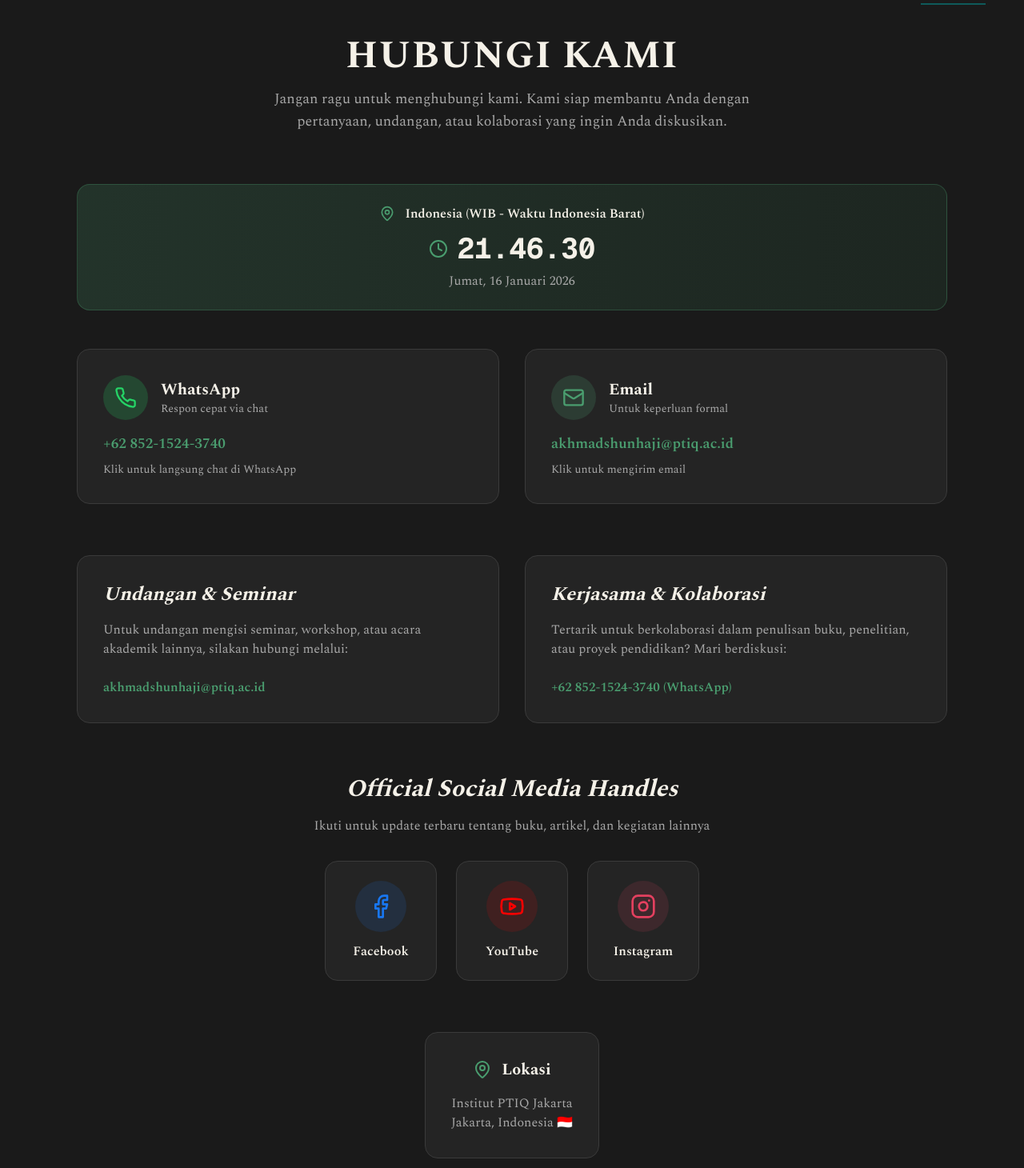
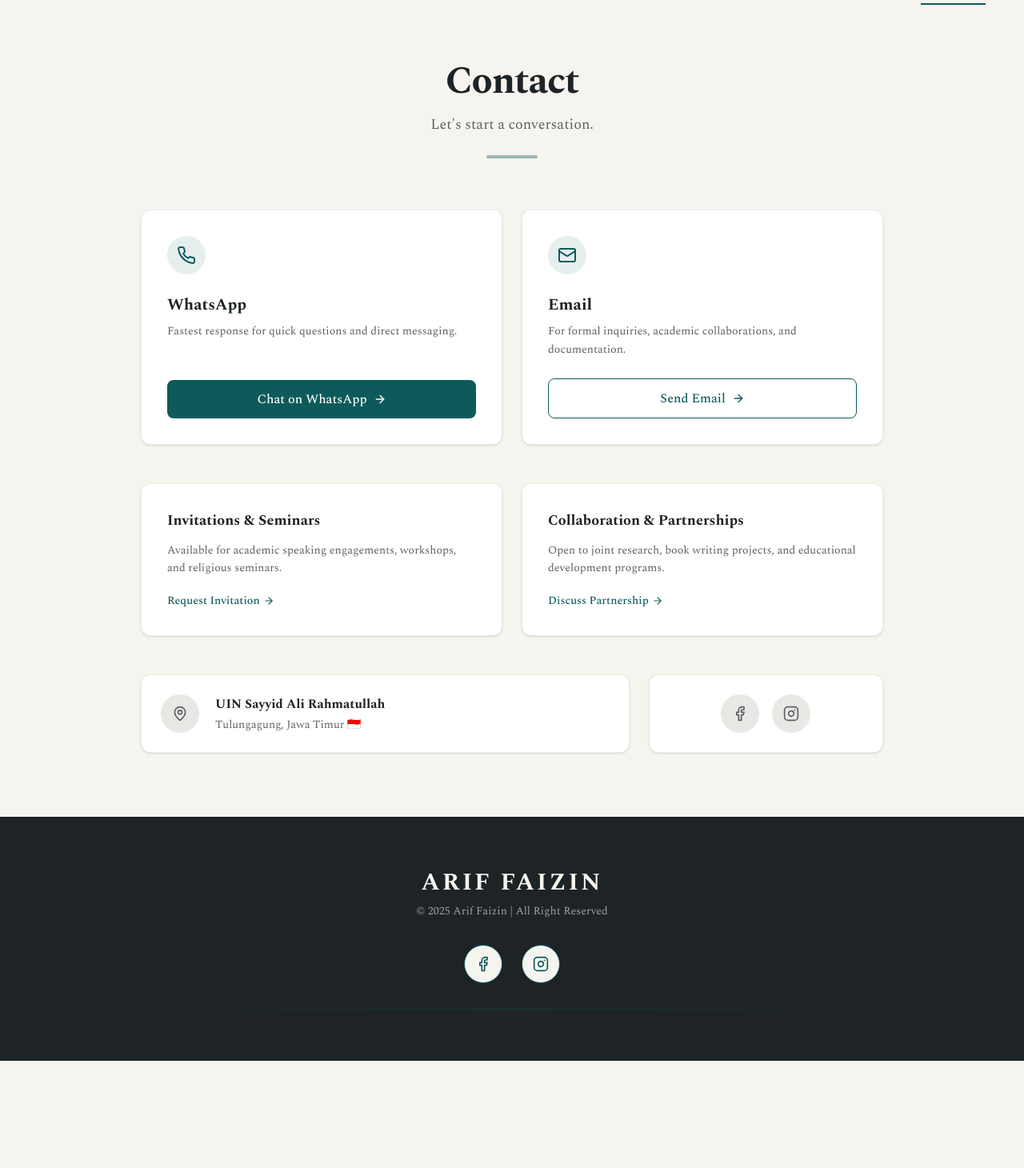
Before and after one commit to AhmadDzulfikar/Arif_Faizin_Portof, a Next.js app: page /contact in a window 1280 px wide. Shown: the part 50-1510 px from the top of the page at 80% size. After the commit the page ends 1376 px from the top, so only its background shows below. Built offline with nearby package versions, Linux system fonts and the light colour scheme.

Commit message:
redesign contact page

```diff
--- a/app/contact/page.tsx
+++ b/app/contact/page.tsx
@@ -1,33 +1,11 @@
 "use client"
 
 import { motion } from "framer-motion"
-import { Facebook, Youtube, Instagram, Mail, Phone, MapPin, Clock } from "lucide-react"
-import { useEffect, useState } from "react"
+import { Facebook, Instagram, Mail, Phone, MapPin, ArrowRight } from "lucide-react"
 import { Navbar } from "@/components/navbar"
 import { Footer } from "@/components/footer"
 
 const EASE_OUT: [number, number, number, number] = [0.16, 1, 0.3, 1]
-
-const socialLinks = [
-  {
-    icon: Facebook,
-    href: "https://www.facebook.com/shunhaji_09/",
-    label: "Facebook",
-    color: "#1877F2",
-  },
-  {
-    icon: Youtube,
-    href: "https://www.youtube.com/@AkhmadShunhaji",
-    label: "YouTube",
-    color: "#FF0000",
-  },
-  {
-    icon: Instagram,
-    href: "https://www.instagram.com/shunhaji_09/",
-    label: "Instagram",
-    color: "#E4405F",
-  },
-]
 
 const containerVariants = {
   hidden: { opacity: 0 },
@@ -41,299 +19,148 @@ const containerVariants = {
 }
 
 const itemVariants = {
-  hidden: { opacity: 0, y: 30 },
+  hidden: { opacity: 0, y: 20 },
   visible: {
     opacity: 1,
     y: 0,
     transition: {
-      duration: 0.6,
+      duration: 0.5,
       ease: EASE_OUT,
     },
   },
 }
 
-const cardVariants = {
-  hidden: { opacity: 0, scale: 0.95 },
-  visible: {
-    opacity: 1,
-    scale: 1,
-    transition: {
-      duration: 0.5,
-      ease: EASE_OUT,
-    },
-  },
-  hover: {
-    y: -8,
-    transition: {
-      duration: 0.3,
-    },
-  },
-}
-
 export default function ContactPage() {
-  const [indonesiaTime, setIndonesiaTime] = useState<string>("")
-  const [currentDate, setCurrentDate] = useState<string>("")
-
-  useEffect(() => {
-    const updateTime = () => {
-      const now = new Date()
-      const options: Intl.DateTimeFormatOptions = {
-        timeZone: "Asia/Jakarta",
-        hour: "2-digit",
-        minute: "2-digit",
-        second: "2-digit",
-        hour12: false,
-      }
-      const dateOptions: Intl.DateTimeFormatOptions = {
-        timeZone: "Asia/Jakarta",
-        weekday: "long",
-        year: "numeric",
-        month: "long",
-        day: "numeric",
-      }
-      setIndonesiaTime(now.toLocaleTimeString("id-ID", options))
-      setCurrentDate(now.toLocaleDateString("id-ID", dateOptions))
-    }
-
-    updateTime()
-    const interval = setInterval(updateTime, 1000)
-    return () => clearInterval(interval)
-  }, [])
-
   return (
-    <div className="min-h-screen bg-[#1a1a1a]">
+    <div className="min-h-screen bg-background text-foreground font-serif selection:bg-primary/20">
       <Navbar />
 
-      <main className="pt-24 pb-20">
-        <div className="max-w-6xl mx-auto px-8">
+      <main className="pt-32 pb-20">
+        <div className="max-w-5xl mx-auto px-6 md:px-12">
+
           {/* Header */}
           <motion.div
             className="text-center mb-16"
-            initial={{ opacity: 0, y: -20 }}
+            initial={{ opacity: 0, y: 20 }}
             animate={{ opacity: 1, y: 0 }}
-            transition={{ duration: 0.6 }}
+            transition={{ duration: 0.6, ease: EASE_OUT }}
           >
-            <motion.h1
-              className="text-4xl md:text-5xl font-bold text-[#f5f1e8] mb-4 uppercase tracking-wide"
-              initial={{ opacity: 0, y: -30 }}
-              animate={{ opacity: 1, y: 0 }}
-              transition={{ duration: 0.6, delay: 0.1 }}
-            >
-              Hubungi Kami
-            </motion.h1>
-            <motion.p
-              className="text-[#a8a8a8] text-lg max-w-2xl mx-auto"
-              initial={{ opacity: 0 }}
-              animate={{ opacity: 1 }}
-              transition={{ duration: 0.6, delay: 0.2 }}
-            >
-              Jangan ragu untuk menghubungi kami. Kami siap membantu Anda dengan pertanyaan,
-              undangan, atau kolaborasi yang ingin Anda diskusikan.
-            </motion.p>
+            <h1 className="text-4xl md:text-5xl font-bold tracking-tight mb-4">Contact</h1>
+            <p className="text-lg text-muted-foreground mb-6">Let's start a conversation.</p>
+            <div className="w-16 h-1 bg-primary/40 mx-auto rounded-full" />
           </motion.div>
 
-          {/* Indonesia Time Card */}
+          {/* Primary Methods */}
           <motion.div
-            className="mb-12"
-            variants={cardVariants}
-            initial="hidden"
-            animate="visible"
-          >
-            <div className="bg-gradient-to-r from-[#4a9d6f]/20 to-[#2d5a3f]/20 border border-[#4a9d6f]/30 rounded-2xl p-6 text-center">
-              <div className="flex items-center justify-center gap-3 mb-3">
-                <MapPin className="w-5 h-5 text-[#4a9d6f]" />
-                <span className="text-[#f5f1e8] font-semibold">Indonesia (WIB - Waktu Indonesia Barat)</span>
-              </div>
-              <div className="flex items-center justify-center gap-3">
-                <Clock className="w-6 h-6 text-[#4a9d6f]" />
-                <span className="text-3xl md:text-4xl font-bold text-[#f5f1e8] font-mono">
-                  {indonesiaTime || "--:--:--"}
-                </span>
-              </div>
-              <p className="text-[#a8a8a8] mt-2">{currentDate || "Loading..."}</p>
-            </div>
-          </motion.div>
-
-          {/* Contact Cards Grid */}
-          <motion.div
-            className="grid grid-cols-1 md:grid-cols-2 gap-8 mb-16"
+            className="grid grid-cols-1 md:grid-cols-2 gap-6 mb-12"
             variants={containerVariants}
             initial="hidden"
             animate="visible"
           >
-            {/* WhatsApp Card */}
-            <motion.a
-              href="https://wa.me/6285215243740"
-              target="_blank"
-              rel="noopener noreferrer"
-              className="group bg-[#242424] rounded-2xl p-8 border border-[#3a3a3a] hover:border-[#25D366] transition-all duration-300"
-              variants={cardVariants}
-              whileHover="hover"
-            >
-              <div className="flex items-center gap-4 mb-4">
-                <div className="w-14 h-14 bg-[#25D366]/20 rounded-full flex items-center justify-center group-hover:bg-[#25D366]/30 transition-colors">
-                  <Phone className="w-7 h-7 text-[#25D366]" />
-                </div>
-                <div>
-                  <h3 className="text-xl font-bold text-[#f5f1e8]">WhatsApp</h3>
-                  <p className="text-[#a8a8a8] text-sm">Respon cepat via chat</p>
-                </div>
+            {/* WhatsApp */}
+            <motion.div variants={itemVariants} className="group flex flex-col items-start p-8 bg-card border border-border/60 rounded-xl shadow-sm hover:shadow-lg hover:-translate-y-1 transition-all duration-300">
+              <div className="w-12 h-12 bg-primary/10 rounded-full flex items-center justify-center text-primary mb-6 group-hover:bg-primary group-hover:text-primary-foreground transition-colors duration-300">
+                <Phone size={24} />
               </div>
-              <p className="text-[#4a9d6f] font-semibold text-lg group-hover:text-[#25D366] transition-colors">
-                +62 852-1524-3740
-              </p>
-              <p className="text-[#a8a8a8] text-sm mt-2">
-                Klik untuk langsung chat di WhatsApp
-              </p>
-            </motion.a>
+              <h3 className="text-xl font-bold mb-2 text-foreground">WhatsApp</h3>
+              <p className="text-muted-foreground mb-6 text-sm leading-relaxed">Fastest response for quick questions and direct messaging.</p>
 
-            {/* Email Card */}
-            <motion.a
-              href="mailto:akhmadshunhaji@ptiq.ac.id"
-              className="group bg-[#242424] rounded-2xl p-8 border border-[#3a3a3a] hover:border-[#4a9d6f] transition-all duration-300"
-              variants={cardVariants}
-              whileHover="hover"
-            >
-              <div className="flex items-center gap-4 mb-4">
-                <div className="w-14 h-14 bg-[#4a9d6f]/20 rounded-full flex items-center justify-center group-hover:bg-[#4a9d6f]/30 transition-colors">
-                  <Mail className="w-7 h-7 text-[#4a9d6f]" />
-                </div>
-                <div>
-                  <h3 className="text-xl font-bold text-[#f5f1e8]">Email</h3>
-                  <p className="text-[#a8a8a8] text-sm">Untuk keperluan formal</p>
-                </div>
+              <a
+                href="https://wa.me/6285215243740"
+                target="_blank"
+                rel="noopener noreferrer"
+                className="mt-auto w-full inline-flex items-center justify-center gap-2 px-6 py-3 bg-primary text-primary-foreground rounded-lg font-medium hover:bg-primary/90 transition-all duration-300"
+              >
+                Chat on WhatsApp <ArrowRight size={16} />
+              </a>
+            </motion.div>
+
+            {/* Email */}
+            <motion.div variants={itemVariants} className="group flex flex-col items-start p-8 bg-card border border-border/60 rounded-xl shadow-sm hover:shadow-lg hover:-translate-y-1 transition-all duration-300">
+              <div className="w-12 h-12 bg-primary/10 rounded-full flex items-center justify-center text-primary mb-6 group-hover:bg-primary group-hover:text-primary-foreground transition-colors duration-300">
+                <Mail size={24} />
               </div>
-              <p className="text-[#4a9d6f] font-semibold text-lg break-all">
-                akhmadshunhaji@ptiq.ac.id
-              </p>
-              <p className="text-[#a8a8a8] text-sm mt-2">
-                Klik untuk mengirim email
-              </p>
-            </motion.a>
+              <h3 className="text-xl font-bold mb-2 text-foreground">Email</h3>
+              <p className="text-muted-foreground mb-6 text-sm leading-relaxed">For formal inquiries, academic collaborations, and documentation.</p>
+
+              <a
+                href="mailto:akhmadshunhaji@ptiq.ac.id"
+                className="mt-auto w-full inline-flex items-center justify-center gap-2 px-6 py-3 bg-card border border-primary text-primary rounded-lg font-medium hover:bg-primary/5 transition-all duration-300"
+              >
+                Send Email <ArrowRight size={16} />
+              </a>
+            </motion.div>
           </motion.div>
 
-          {/* Enquiries Section */}
+          {/* Secondary Enquiries */}
           <motion.div
-            className="grid grid-cols-1 md:grid-cols-2 gap-8 mb-16"
+            className="grid grid-cols-1 md:grid-cols-2 gap-6 mb-12"
             variants={containerVariants}
             initial="hidden"
             whileInView="visible"
             viewport={{ once: true }}
           >
-            {/* Speaking & Invitation */}
-            <motion.div
-              className="bg-[#242424] rounded-2xl p-8 border border-[#3a3a3a]"
-              variants={itemVariants}
-            >
-              <h3 className="text-2xl font-bold text-[#f5f1e8] mb-4 italic">
-                Undangan & Seminar
-              </h3>
-              <p className="text-[#a8a8a8] mb-6">
-                Untuk undangan mengisi seminar, workshop, atau acara akademik lainnya,
-                silakan hubungi melalui:
+            {/* Speaking */}
+            <motion.div variants={itemVariants} className="p-8 bg-card border border-border/60 rounded-xl shadow-sm hover:border-primary/30 transition-colors">
+              <h3 className="text-lg font-bold mb-3 text-foreground">Invitations & Seminars</h3>
+              <p className="text-muted-foreground bg-transparent text-sm leading-relaxed mb-4">
+                Available for academic speaking engagements, workshops, and religious seminars.
               </p>
-              <a
-                href="mailto:akhmadshunhaji@ptiq.ac.id"
-                className="text-[#4a9d6f] hover:text-[#5ab87f] font-semibold transition-colors"
-              >
-                akhmadshunhaji@ptiq.ac.id
+              <a href="mailto:akhmadshunhaji@ptiq.ac.id" className="text-primary font-medium text-sm hover:underline decoration-1 underline-offset-4 inline-flex items-center gap-1">
+                Request Invitation <ArrowRight size={14} />
               </a>
             </motion.div>
 
-            {/* Professional Enquiries */}
-            <motion.div
-              className="bg-[#242424] rounded-2xl p-8 border border-[#3a3a3a]"
-              variants={itemVariants}
-            >
-              <h3 className="text-2xl font-bold text-[#f5f1e8] mb-4 italic">
-                Kerjasama & Kolaborasi
-              </h3>
-              <p className="text-[#a8a8a8] mb-6">
-                Tertarik untuk berkolaborasi dalam penulisan buku, penelitian,
-                atau proyek pendidikan? Mari berdiskusi:
+            {/* Collaboration */}
+            <motion.div variants={itemVariants} className="p-8 bg-card border border-border/60 rounded-xl shadow-sm hover:border-primary/30 transition-colors">
+              <h3 className="text-lg font-bold mb-3 text-foreground">Collaboration & Partnerships</h3>
+              <p className="text-muted-foreground bg-transparent text-sm leading-relaxed mb-4">
+                Open to joint research, book writing projects, and educational development programs.
               </p>
-              <a
-                href="https://wa.me/6285215243740"
-                target="_blank"
-                rel="noopener noreferrer"
-                className="text-[#4a9d6f] hover:text-[#5ab87f] font-semibold transition-colors"
-              >
-                +62 852-1524-3740 (WhatsApp)
+              <a href="https://wa.me/6285215243740" className="text-primary font-medium text-sm hover:underline decoration-1 underline-offset-4 inline-flex items-center gap-1">
+                Discuss Partnership <ArrowRight size={14} />
               </a>
             </motion.div>
           </motion.div>
 
-          {/* Social Media Section */}
+          {/* Location & Social */}
           <motion.div
-            className="text-center"
+            className="grid grid-cols-1 md:grid-cols-3 gap-6"
             variants={containerVariants}
             initial="hidden"
             whileInView="visible"
             viewport={{ once: true }}
           >
-            <motion.h2
-              className="text-3xl font-bold text-[#f5f1e8] mb-4 italic"
-              variants={itemVariants}
-            >
-              Official Social Media Handles
-            </motion.h2>
-            <motion.p
-              className="text-[#a8a8a8] mb-8"
-              variants={itemVariants}
-            >
-              Ikuti untuk update terbaru tentang buku, artikel, dan kegiatan lainnya
-            </motion.p>
+            {/* Location */}
+            <motion.div variants={itemVariants} className="md:col-span-2 flex items-center gap-5 p-6 bg-card border border-border/60 rounded-xl shadow-sm hover:shadow-md transition-shadow">
+              <div className="flex-shrink-0 w-12 h-12 bg-muted rounded-full flex items-center justify-center text-muted-foreground">
+                <MapPin size={20} />
+              </div>
+              <div>
+                <h3 className="font-bold text-foreground mb-1">UIN Sayyid Ali Rahmatullah</h3>
+                <p className="text-sm text-muted-foreground">Tulungagung, Jawa Timur 🇮🇩</p>
+              </div>
+            </motion.div>
 
-            <motion.div
-              className="flex justify-center gap-6 flex-wrap"
-              variants={containerVariants}
-            >
-              {socialLinks.map((social) => (
-                <motion.a
-                  key={social.label}
-                  href={social.href}
-                  target="_blank"
-                  rel="noopener noreferrer"
-                  className="group flex flex-col items-center gap-3 p-6 bg-[#242424] rounded-2xl border border-[#3a3a3a] hover:border-[#4a9d6f] transition-all duration-300 min-w-[140px]"
-                  variants={cardVariants}
-                  whileHover="hover"
-                >
-                  <div
-                    className="w-16 h-16 rounded-full flex items-center justify-center transition-all duration-300"
-                    style={{ backgroundColor: `${social.color}20` }}
-                  >
-                    <social.icon
-                      className="w-8 h-8 transition-transform group-hover:scale-110"
-                      style={{ color: social.color }}
-                    />
-                  </div>
-                  <span className="text-[#f5f1e8] font-semibold">{social.label}</span>
-                </motion.a>
-              ))}
+            {/* Socials */}
+            <motion.div variants={itemVariants} className="md:col-span-1 flex items-center justify-center gap-4 p-6 bg-card border border-border/60 rounded-xl shadow-sm hover:shadow-md transition-shadow">
+              <a
+                href="/#"
+                className="w-12 h-12 flex items-center justify-center rounded-full bg-muted text-muted-foreground hover:bg-[#1877F2] hover:text-white transition-all duration-300"
+                aria-label="Facebook"
+              >
+                <Facebook size={20} />
+              </a>
+              <a
+                href="/#"
+                className="w-12 h-12 flex items-center justify-center rounded-full bg-muted text-muted-foreground hover:bg-[#E4405F] hover:text-white transition-all duration-300"
+                aria-label="Instagram"
+              >
+                <Instagram size={20} />
+              </a>
             </motion.div>
           </motion.div>
 
-          {/* Location Info */}
-          <motion.div
-            className="mt-16 text-center"
-            initial={{ opacity: 0, y: 20 }}
-            whileInView={{ opacity: 1, y: 0 }}
-            transition={{ duration: 0.6 }}
-            viewport={{ once: true }}
-          >
-            <div className="bg-[#242424] rounded-2xl p-8 border border-[#3a3a3a] inline-block">
-              <div className="flex items-center justify-center gap-3 mb-4">
-                <MapPin className="w-6 h-6 text-[#4a9d6f]" />
-                <h3 className="text-xl font-bold text-[#f5f1e8]">Lokasi</h3>
-              </div>
-              <p className="text-[#a8a8a8]">
-                Institut PTIQ Jakarta
-              </p>
-              <p className="text-[#a8a8a8]">
-                Jakarta, Indonesia 🇮🇩
-              </p>
-            </div>
-          </motion.div>
         </div>
       </main>
 
--- a/components/footer.tsx
+++ b/components/footer.tsx
@@ -9,17 +9,12 @@ const EASE_IN_OUT: [number, number, number, number] = [0.37, 0, 0.63, 1]
 const socialLinks = [
   {
     icon: Facebook,
-    href: "https://www.facebook.com/shunhaji_09/",
+    href: "/#",
     label: "Facebook",
   },
   {
-    icon: Youtube,
-    href: "https://www.youtube.com/@AkhmadShunhaji",
-    label: "YouTube",
-  },
-  {
     icon: Instagram,
-    href: "https://www.instagram.com/shunhaji_09/",
+    href: "/#",
     label: "Instagram",
   },
 ]
```
